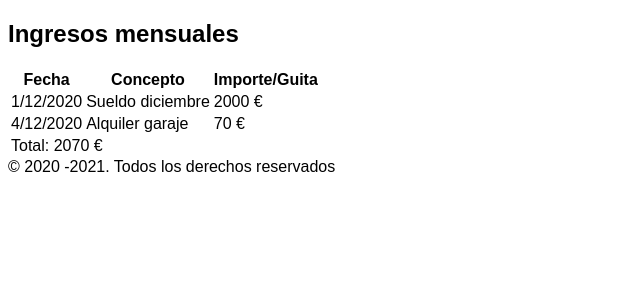
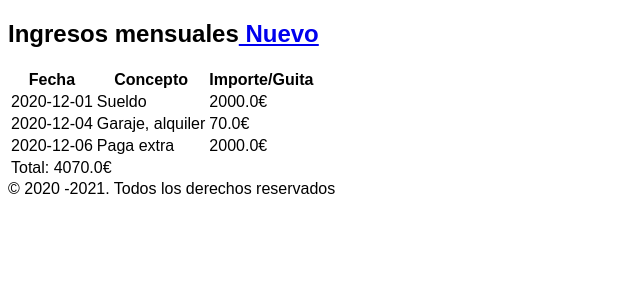
Before and after one commit to nouralchawa/flask_movements, a Flask app: page / in a window 1280 px wide. Shown: the part 34-334 px from the top of the page, without its empty margins (0-640 px from the left). Run offline with Flask 2, Linux system fonts and the light colour scheme.

Commit message:
Llamada a creaalta

```diff
--- /dev/null
+++ b/movements/data/basedatos.csv
@@ -0,0 +1,3 @@
+2020-12-01,"Sueldo",2000.0
+2020-12-04,"Garaje, alquiler", 70.0
+2020-12-06,"Paga extra", 2000.0
--- a/movements/templates/movementsList.html
+++ b/movements/templates/movementsList.html
@@ -2,26 +2,24 @@
 
 {% block title %} Resumen mensual {% endblock %}
 
+
 {% block content %}
-    <h1>Ingresos mensuales</h1>
+    <h1>Ingresos mensuales<a href="creaalta"> Nuevo </a></h1>
     <table>
         <tr>
             <th>Fecha</th>
             <th>Concepto</th>
             <th>Importe/Guita</th>
         </tr>
+    {% for registro in datos %}
         <tr>
-            <td>1/12/2020</td>
-            <td>Sueldo diciembre</td>
-            <td>2000 €</td>
+            <td>{{ registro [0] }}</td>
+            <td>{{ registro [1] }}</td>
+            <td>{{ registro [2] }}€</td>
         </tr>
+    {% endfor %}
         <tr>
-            <td>4/12/2020</td>
-            <td>Alquiler garaje</td>
-            <td>70 €</td>
-        </tr>
-        <tr>
-            <td colspan= "3"> Total: 2070 €</td>
+            <td colspan= "3"> Total: {{ total }}€</td>
         </tr>
     </table>
 
--- a/movements/views.py
+++ b/movements/views.py
@@ -1,6 +1,21 @@
 from movements import app
 from flask import render_template
+import csv
 
 @app.route('/')
 def listaMovimientos():
-    return render_template("movementsList.html", miTexto="Ya veremos si hay movimientos o no")
+    fIngresos = open("movements/data/basedatos.csv","r")
+    csvReader = csv.reader(fIngresos, delimiter=',',quotechar='"')
+    ingresos =list(csvReader)
+
+    sumador = 0
+    for ingreso in ingresos:
+        sumador += float(ingreso [2])
+
+    print(ingresos)
+
+    return render_template("movementsList.html", datos=ingresos, total=sumador)
+
+@app.route('/creaalta')
+def nuevoIngreso():
+    return 'Ya el miercoles te enseño el formulario'
```
